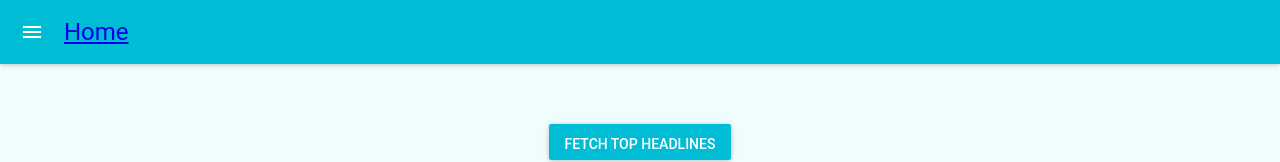
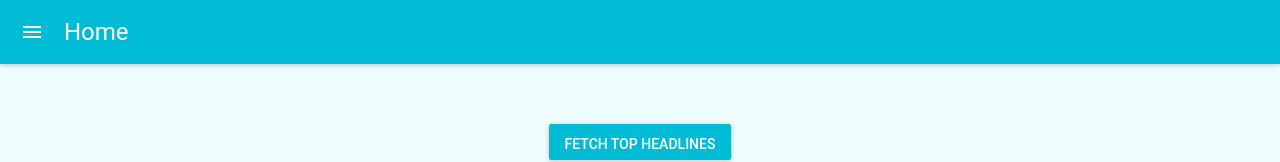
Before and after one commit to aalcott14/trust-issues, a React app: page / in a window 1280 px wide. Shown: the top 162 px of the page. Built offline with nearby package versions, Linux system fonts and the light colour scheme.

Commit message:
alter style and home link in router/navbar

```diff
--- a/client/src/components/App.jsx
+++ b/client/src/components/App.jsx
@@ -7,12 +7,18 @@ import MuiThemeProvider from 'material-ui/styles/MuiThemeProvider';
 class App extends React.PureComponent {
   render() {
     const { children } = this.props;
+    const styles = {
+      title: {
+        textDecoration: 'none',
+        color: 'white',
+      },
+    };
 
     return (
       <MuiThemeProvider>
         <div className="App">
           <AppBar
-            title={<Link to="/">Home</Link>}
+            title={<Link to="/" style={styles.title}>Home</Link>}
           />
           {/* <Link to="/about">About</Link> */}
 
```
Also changed, not shown: 1 other file (tests, documents, lock files or other folders).
